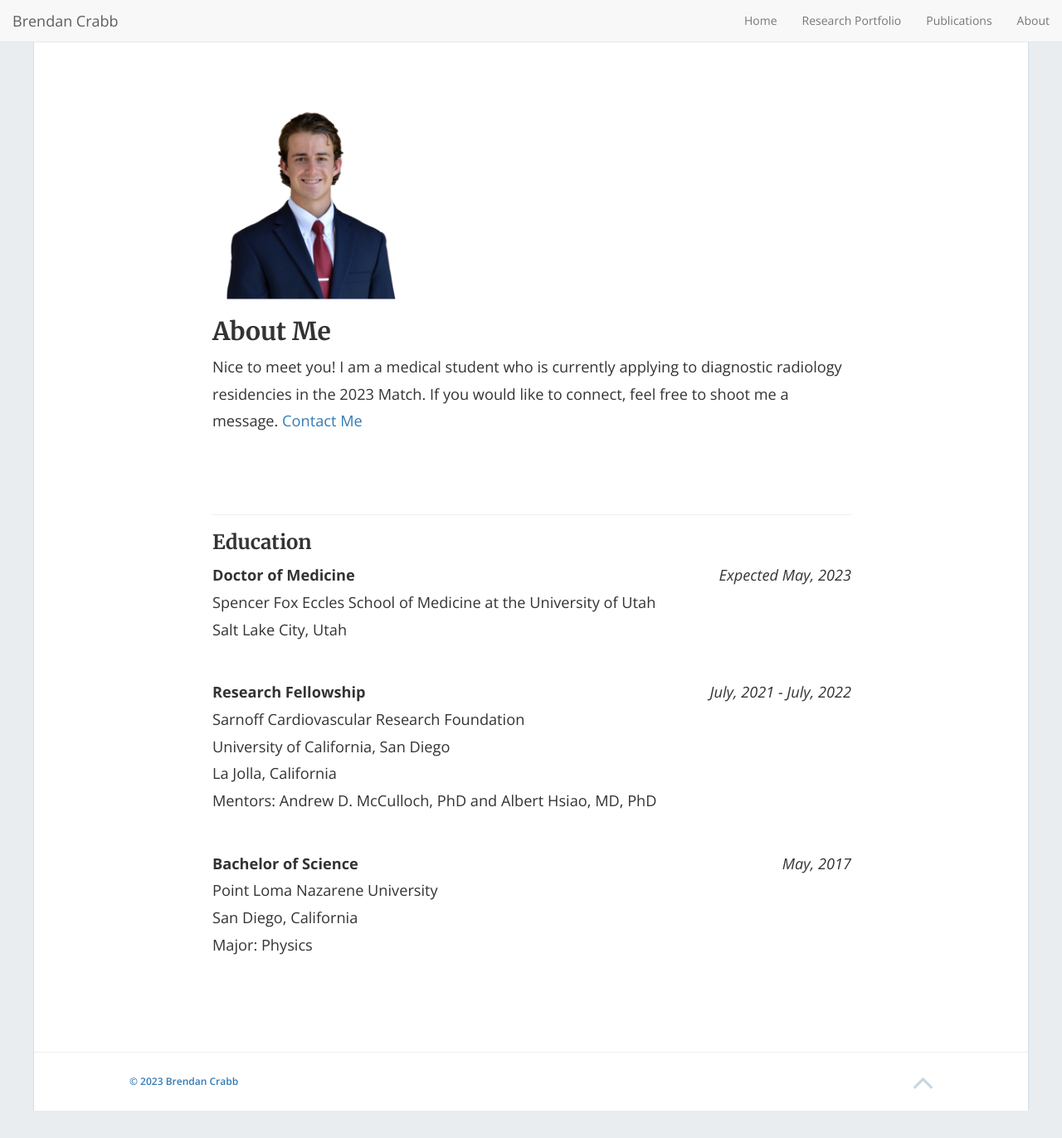
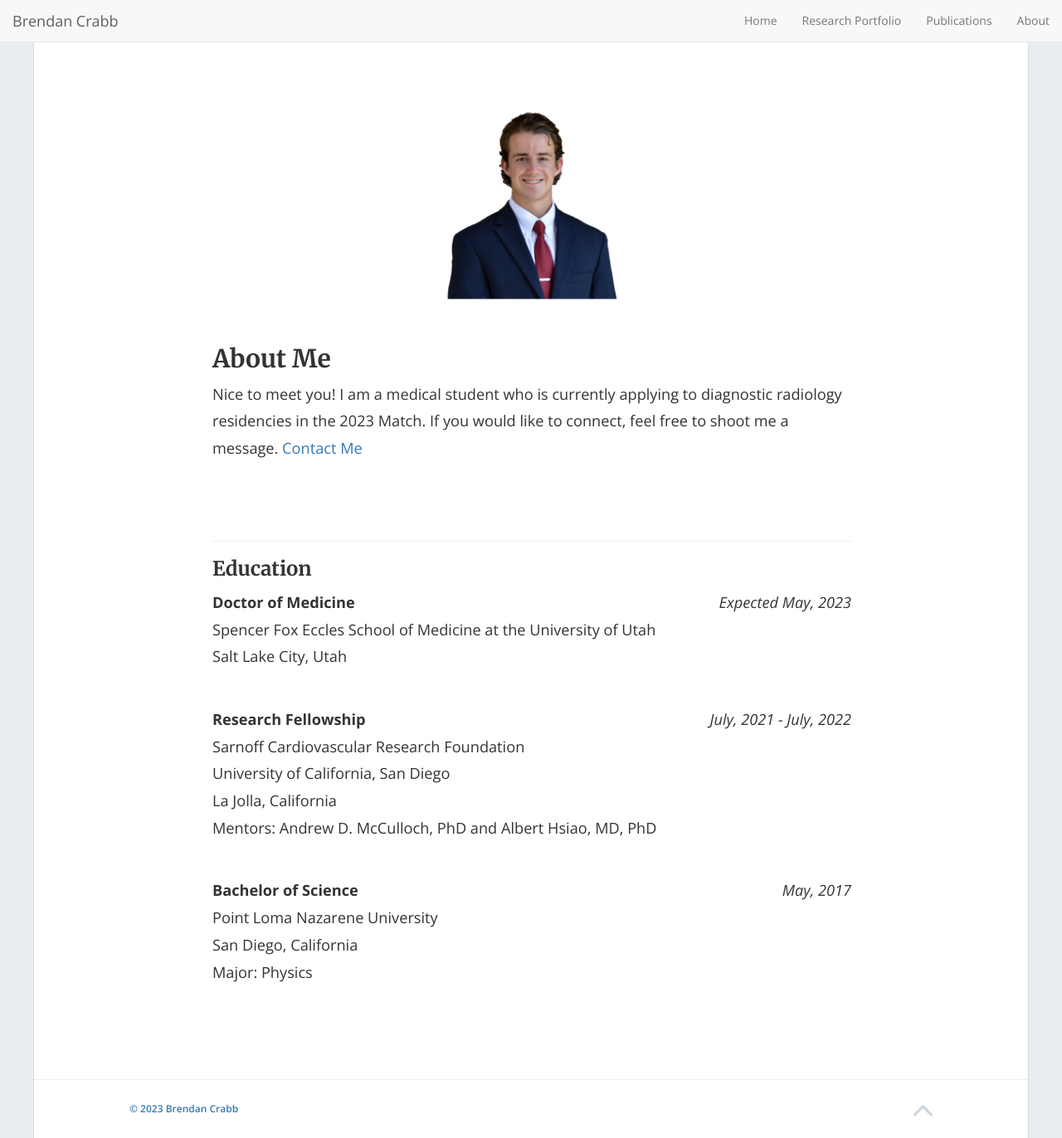
Before and after one commit to btcrabb/portfolio, a Jekyll site: the page built from docs/about.md, in a window 1280 px wide and 1372 px high. Shown: the whole window at 83% size. Built offline with Jekyll 4.4.1, drawn with Linux system fonts in a browser that asks for light colours; nearby versions of some CDN libraries.

Commit message:
Update style.scss

```diff
--- a/docs/css/style.scss
+++ b/docs/css/style.scss
@@ -47,7 +47,9 @@ h1, h2, h3, h4, h5, h6 {
   height: 250px;
   width: auto;
   border-radius: 8px;
-  margin-right: 30px
+  display: block;
+  margin-left: auto;
+  margin-right: auto;
 }
 
 
```
